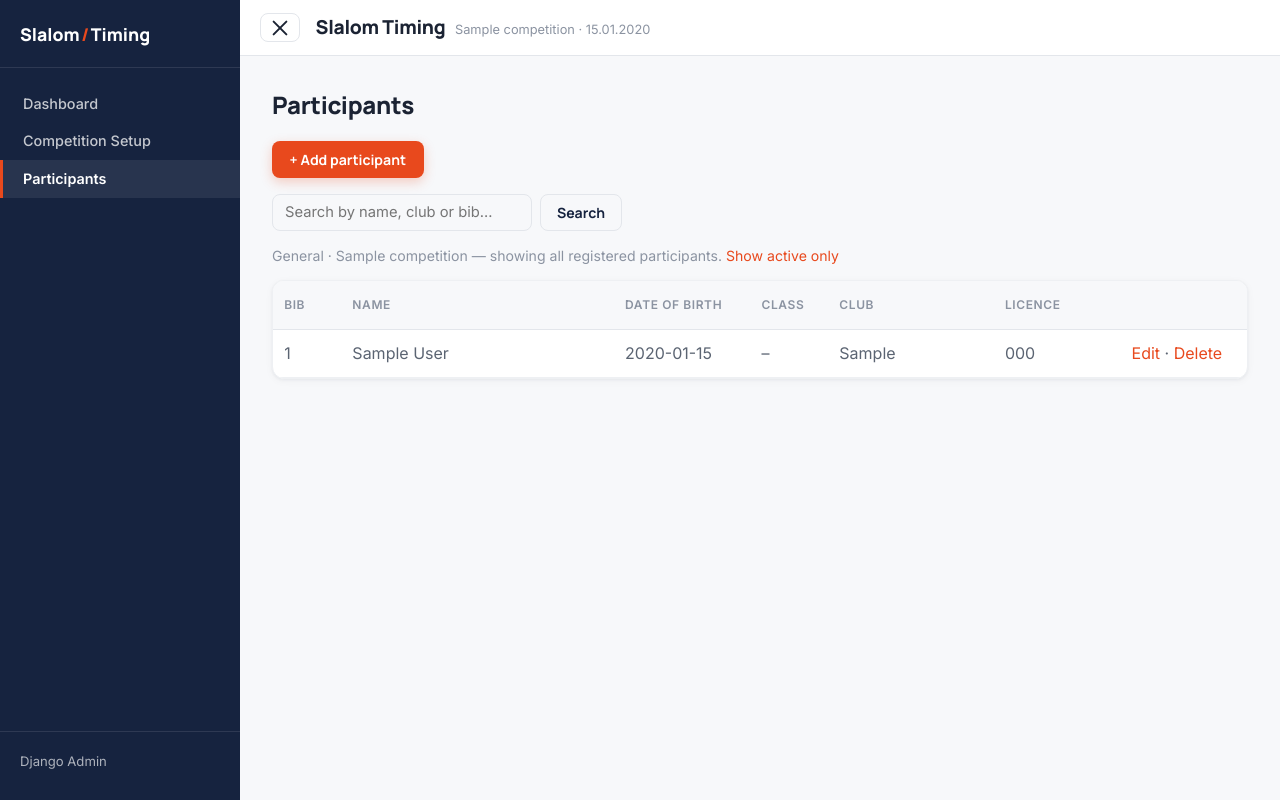
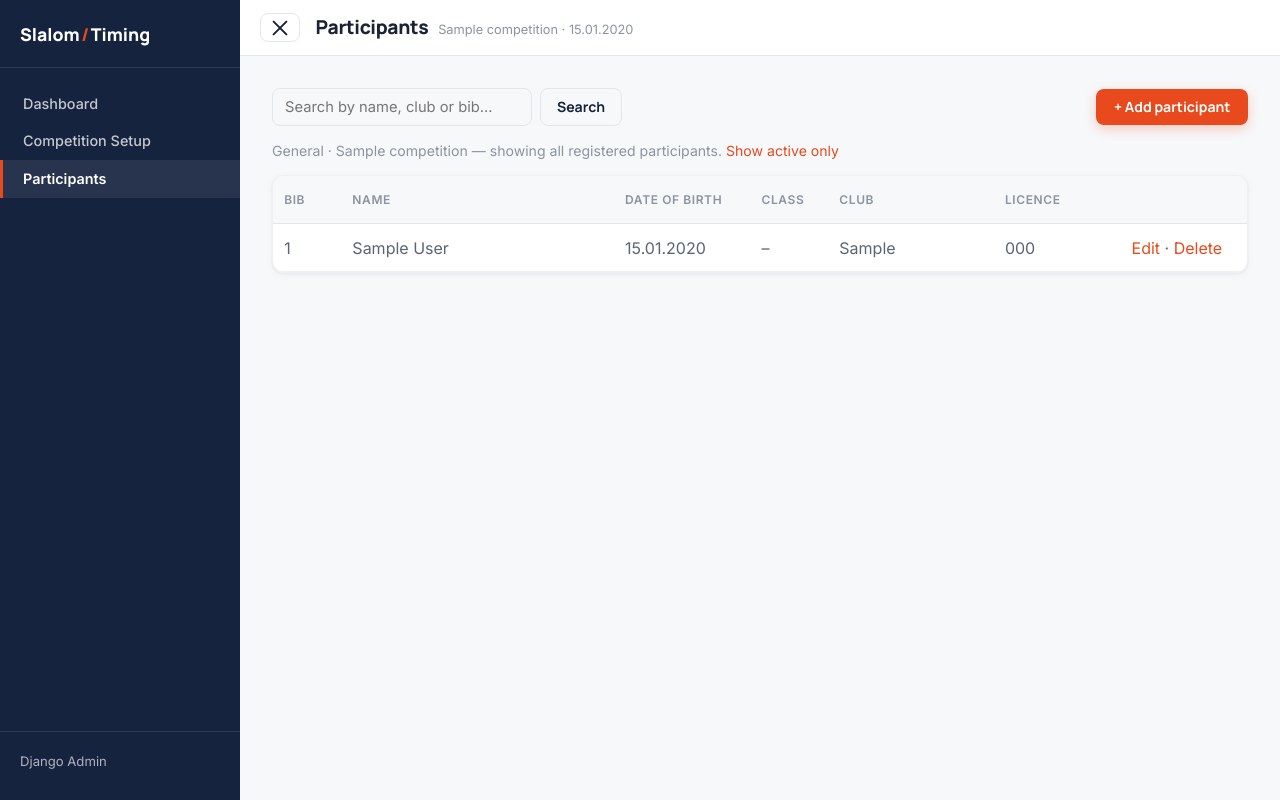
Before and after one commit to ChristianH99/SlalomTiming, a Django app: page /participants/ in a window 1280 px wide. Run offline with Django 5.2, Linux system fonts and the light colour scheme; data comes from the database, SQL or seed files in the repository; tables that the repository leaves empty hold one stand-in row (values such as "Sample post").

Commit message:
Refine participants list and form layout
Move Add-participant onto the search line (right-aligned), show dates as
dd.mm.yyyy, narrow the bib column, and give the table equal-height rows
that truncate long values instead of wrapping. On the form, drop the page
heading in favour of the top bar and compact the bib box, removing the
redundant "Bib number" label.

Co-Authored-By: Claude Opus 4.8 <noreply@anthropic.com>

```diff
--- a/templates/participants/participant_confirm_delete.html
+++ b/templates/participants/participant_confirm_delete.html
@@ -1,5 +1,6 @@
 {% extends "base.html" %}
 {% block title %}Delete participant – Slalom Timing{% endblock %}
+{% block topbar_title %}Delete participant{% endblock %}
 {% block content %}
   <h1>Delete {{ object }}?</h1>
   <p>{{ object.first_name }} {{ object.last_name }} ({{ object.club }}) and all of their event entries will be permanently removed.</p>
--- a/templates/participants/participant_form.html
+++ b/templates/participants/participant_form.html
@@ -1,9 +1,9 @@
 {% extends "base.html" %}
 {% load static %}
 {% block title %}{% if object %}Edit{% else %}Add{% endif %} participant – Slalom Timing{% endblock %}
+{% block topbar_title %}{% if object %}Edit {{ object }}{% else %}Add participant{% endif %}{% endblock %}
 {% block content %}
   <a class="back-link" href="{% url 'participants:list' %}">&larr; Back to participants</a>
-  <h1>{% if object %}Edit {{ object }}{% else %}Add participant{% endif %}</h1>
 
   <div id="duplicate-warning" class="notice notice--warning" hidden></div>
 
@@ -15,7 +15,9 @@
 
     <div class="bib-box">
       <h2>Bib</h2>
-      {% include "participants/_form_field.html" with field=form.bib_number %}
+      {{ form.bib_number }}
+      {{ form.bib_number.errors }}
+      {% if form.bib_number.help_text %}<span class="hint">{{ form.bib_number.help_text }}</span>{% endif %}
     </div>
 
     {% include "participants/_form_field.html" with field=form.competition_type %}
--- a/templates/participants/participant_list.html
+++ b/templates/participants/participant_list.html
@@ -1,18 +1,17 @@
 {% extends "base.html" %}
 {% load competitions_tags %}
 {% block title %}Participants – Slalom Timing{% endblock %}
+{% block topbar_title %}Participants{% endblock %}
 {% block content %}
-  <h1>Participants</h1>
-  <div class="actions">
+  <div class="list-toolbar">
+    <form method="get" class="search-form" role="search" id="participant-search">
+      <input type="text" name="q" value="{{ query }}" id="participant-search-input"
+             placeholder="Search by name, club or bib…" autocomplete="off">
+      {% if active_only %}<input type="hidden" name="active" value="1">{% endif %}
+      <button class="button button--secondary" type="submit">Search</button>
+    </form>
     <a class="button" href="{% url 'participants:add' %}">+ Add participant</a>
   </div>
-
-  <form method="get" class="search-form" role="search" id="participant-search">
-    <input type="text" name="q" value="{{ query }}" id="participant-search-input"
-           placeholder="Search by name, club or bib…" autocomplete="off">
-    {% if active_only %}<input type="hidden" name="active" value="1">{% endif %}
-    <button class="button button--secondary" type="submit">Search</button>
-  </form>
 
   {% if not competition %}
     <p class="hint">No competition selected — showing every participant. <a href="{% url 'competitions:list' %}">Pick a competition</a> to see who's active.</p>
@@ -45,7 +44,7 @@
         <tr data-search="{{ participant.first_name|lower }} {{ participant.last_name|lower }} {{ participant.club|lower }} {{ participant.current_bib|default:'' }}">
           <td class="col-bib">{{ participant.current_bib|default:"–" }}</td>
           <td class="col-name" title="{{ participant.first_name }} {{ participant.last_name }}">{{ participant.first_name }} {{ participant.last_name }}</td>
-          <td class="col-dob">{{ participant.date_of_birth|date:"Y-m-d"|default:"–" }}</td>
+          <td class="col-dob">{{ participant.date_of_birth|date:"d.m.Y"|default:"–" }}</td>
           <td class="col-class">{{ participant.date_of_birth.year|default_if_none:""|class_for_birth_year:competition|default:"–" }}</td>
           <td class="col-club" title="{{ participant.club }}">{{ participant.club }}</td>
           <td class="col-licence" title="{{ participant.license_number }}">{{ participant.license_number }}</td>
```
